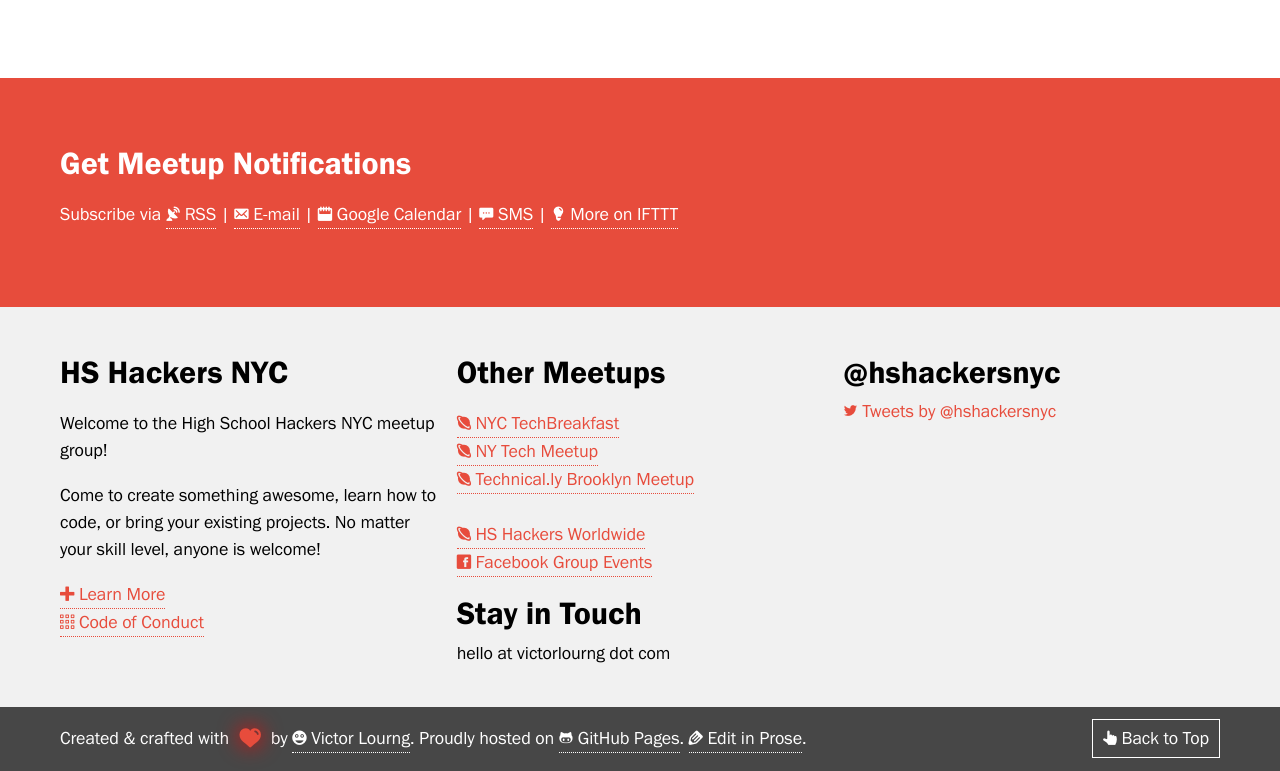
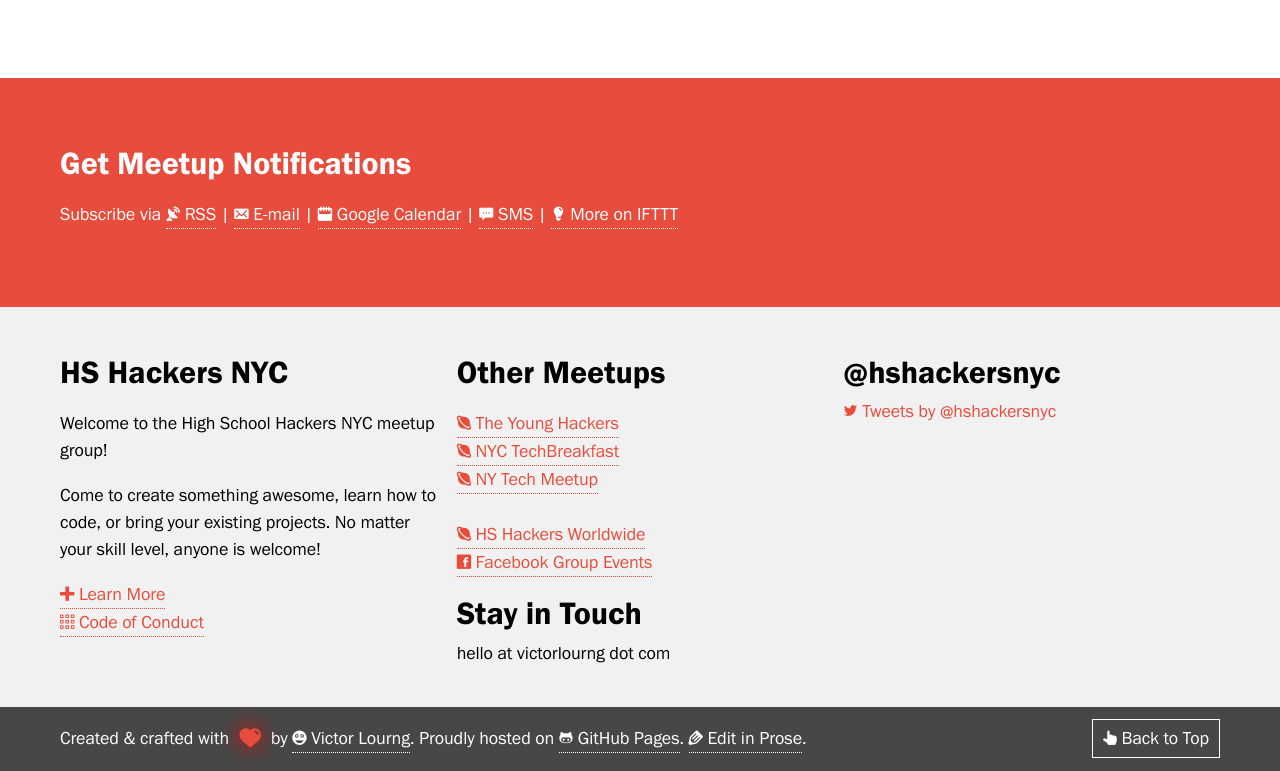
Before and after one commit to hshackers/nyc, a Jekyll site: the page built from index.html, in a window 1280 px wide and 900 px high, scrolled down 1891 px, cut to the strip 129-900 px from the top of the window. Built offline with Jekyll 4.4.1, drawn with Linux system fonts in a browser that asks for light colours; nearby versions of some CDN libraries; comment, search, counter and statistics services are not loaded.

Commit message:
Added The Young Hackers to the local meetup list

```diff
--- a/_config.yml
+++ b/_config.yml
@@ -23,12 +23,12 @@
 ifttt: "http://ifttt.com/"
 
 # Local Meetup Links
-meetup1: "NYC TechBreakfast"
-meetup1-url: "http://www.meetup.com/NYC-TechBreakfast/"
-meetup2: "NY Tech Meetup"
-meetup2-url: "http://www.meetup.com/ny-tech/"
-meetup3: "Technical.ly Brooklyn Meetup"
-meetup3-url: "http://www.meetup.com/technically-brooklyn/"
+meetup1: "The Young Hackers"
+meetup1-url: "http://younghackers.us/"
+meetup2: "NYC TechBreakfast"
+meetup2-url: "http://www.meetup.com/NYC-TechBreakfast/"
+meetup3: "NY Tech Meetup"
+meetup3-url: "http://www.meetup.com/ny-tech/"
 
 # Build settings
 markdown: kramdown
```
